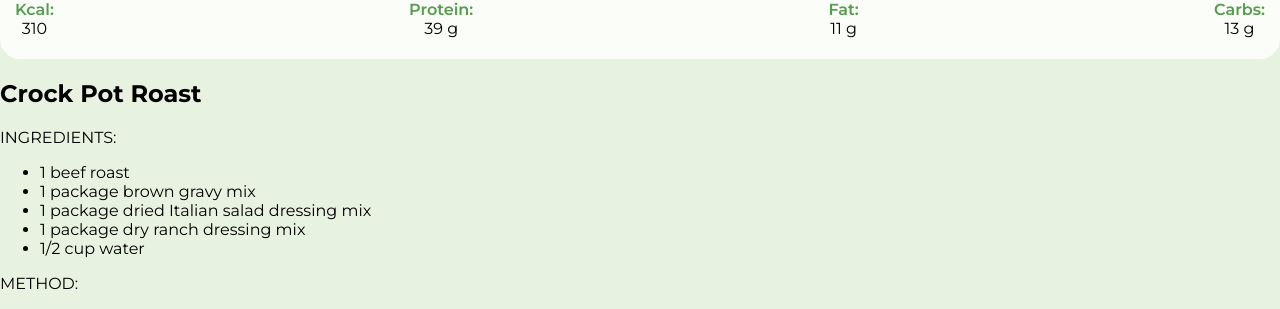
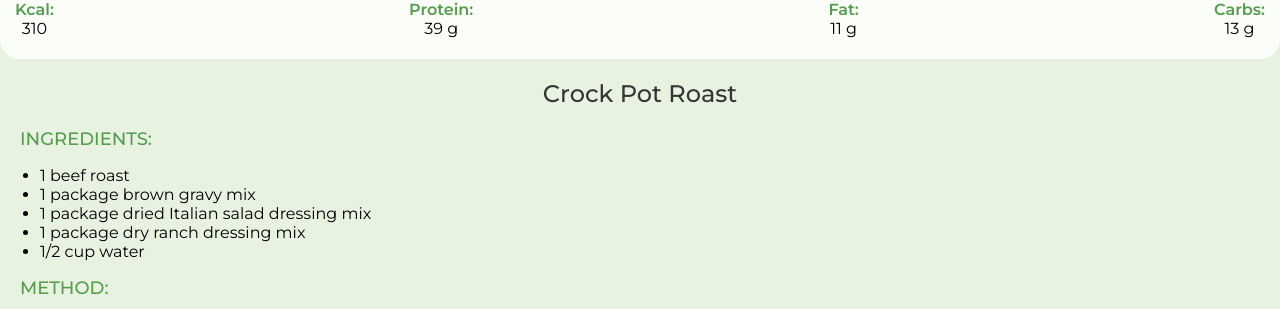
Before and after one commit to mitjasha/avocado, a React (Create React App) app: page / in a window 1280 px wide. Shown: the part 491-800 px from the top of the page. Built offline with nearby package versions, Linux system fonts and the light colour scheme.

Commit message:
feat: add scss styles for class recipe__cook

```diff
--- a/src/pages/RecipeScreen/RecipeScreen.scss
+++ b/src/pages/RecipeScreen/RecipeScreen.scss
@@ -58,3 +58,22 @@
         color: $dark-green;
     }
 }
+
+.recipe__cook {
+    width: 100%;
+
+    &__h2 {
+        text-align: center;
+        font-weight: 500;
+        font-size: 24px;
+        color: #343633;
+        margin: 20px;
+    }
+
+    &__span {
+        margin: 10px 20px;
+        font-weight: 500;
+        font-size: 18px;
+        color: $dark-green;
+    }
+}
--- a/src/pages/RecipeScreen/RecipeScreen.tsx
+++ b/src/pages/RecipeScreen/RecipeScreen.tsx
@@ -31,9 +31,9 @@ const RecipeScreen: React.FC = () => {
           </li>
         </ul>
       </div>
-      <div>
-        <h2>{recipes[0].name}</h2>
-        <span>INGREDIENTS:</span>
+      <div className="recipe__cook">
+        <h2 className="recipe__cook__h2">{recipes[0].name}</h2>
+        <span className="recipe__cook__span">INGREDIENTS:</span>
         <ul>
           {recipes[0].ingredients.map((item) => (
             <li>
@@ -41,7 +41,7 @@ const RecipeScreen: React.FC = () => {
             </li>
           ))}
         </ul>
-        <span>METHOD:</span>
+        <span className="recipe__cook__span">METHOD:</span>
         <ul>
           {recipes[0].steps.map((item) => (
             <li>{item}</li>
```
